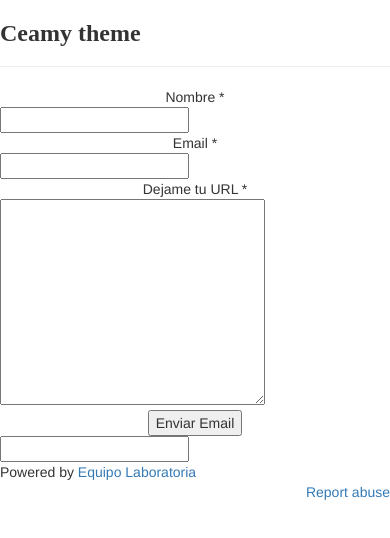
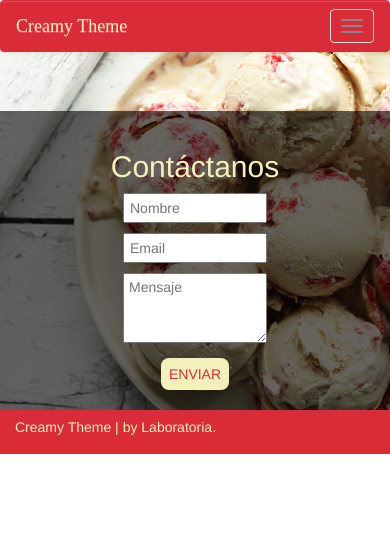
Before and after one commit to RoxsyVq/creamy-theme, a plain HTML site: page contact.html in a window 390 px wide. Drawn offline with nearby package versions, Linux system fonts and the light colour scheme.

Commit message:
modificacion contacto

```diff
--- a/contact.html
+++ b/contact.html
@@ -1,75 +1,74 @@
 <!DOCTYPE html>
 <html lang="en">
 <head>
-	<meta charset="UTF-8">
-	<title>User Testing 360°</title>
-	<link rel="stylesheet" href="css/bootstrap.min.css">
-	  	<link rel="shortcut icon" type="image/x-icon" href="favicon.ico" />
-	  	<meta name="viewport" content="width=device-width, initial-scale=1.0" />
-		<link rel="stylesheet" href="css/icomoon.css">
-		<link rel="stylesheet" href="css/font-awesome.min.css">
+<meta charset="UTF-8">
+<meta name="viewport" content="width=device-width, user-scalable=no, initial-scale=1.0, maximum-scale=1.0, minimum-scale=1.0">
+<link rel="stylesheet" href="https://maxcdn.bootstrapcdn.com/bootstrap/3.3.7/css/bootstrap.min.css" integrity="sha384-BVYiiSIFeK1dGmJRAkycuHAHRg32OmUcww7on3RYdg4Va+PmSTsz/K68vbdEjh4u" crossorigin="anonymous">
+<link rel="stylesheet" href="https://maxcdn.bootstrapcdn.com/bootstrap/3.3.7/css/bootstrap-theme.min.css" integrity="sha384-rHyoN1iRsVXV4nD0JutlnGaslCJuC7uwjduW9SVrLvRYooPp2bWYgmgJQIXwl/Sp" crossorigin="anonymous">
+<link rel="stylesheet" type="text/css" href="contacto/main.css">
+<script src="https://code.jquery.com/jquery-1.12.0.min.js"></script>
+<script src="https://maxcdn.bootstrapcdn.com/bootstrap/3.3.7/js/bootstrap.min.js" integrity="sha384-Tc5IQib027qvyjSMfHjOMaLkfuWVxZxUPnCJA7l2mCWNIpG9mGCD8wGNIcPD7Txa" crossorigin="anonymous"></script>
+<title>Contacto</title>
+</head>
+<body>
+	<div class="cont">
+<!---.................................HEADER -->
+<header>
+
+<nav class="navbar navbar-default">
+ <div class="container">
+   <!-- Brand and toggle get grouped for better mobile display -->
+   <div class="navbar-header">
+     <button type="button" class="navbar-toggle collapsed" data-toggle="collapse" data-target="#bs-example-navbar-collapse-1" aria-expanded="false">
+       <span class="sr-only">Toggle navigation</span>
+       <span class="icon-bar"></span>
+       <span class="icon-bar"></span>
+       <span class="icon-bar"></span>
+     </button>
+     <a class="navbar-brand" href="index.html">Creamy Theme</a>
+   </div>
+
+   <!-- Collect the nav links, forms, and other content for toggling -->
+   <div class="collapse navbar-collapse" id="bs-example-navbar-collapse-1">
 
 
-	  	<link rel="stylesheet" href="css/main.css">
-	  	<script src="http://code.jquery.com/jquery-1.12.0.min.js"></script>
-	  	<link rel="stylesheet" href="css/queries.css">
-	<link rel="stylesheet" href="css/contacto.css">
-</head>
-<body>
-<div class="contacto1">
-					<section id="form " class="w-60 mg">
-						<div class="container">
-							<div id="formulario"class="row">
-								<h3>Ceamy theme</h3>
-								<hr>
-								<div class="row center">
-									<div class="col-xs-12 col-md-4 text-center">Nombre <span>*</span></div>
-									<div class="col-xs-12 col-md-8">
-										<input type="text">
-									</div>
-								</div>
-								<div class="row">
-									<div class="col-xs-12 col-md-4 text-center">Email <span>*</span></div>
-									<div class="col-xs-12 col-md-8">
-										<input type="text">
-									</div>
-								</div>
-								<div class="row">
-									<div class="col-xs-12 col-md-4 text-center">Dejame tu URL <span>*</span></div>
-									<div class="col-xs-12 col-md-8">
-										<textarea name="" id="" cols="30" rows="10"></textarea>
-									</div>
-								</div>
-								<div class="row ">
-									<div class="col-xs-12 col-md-8 col-md-offset-4 text-center">
-										<button>Enviar Email</button>
-									</div>
+     <ul class="nav navbar-nav navbar-right">
+       <li><a href="#how">How to</a></li>
+       <li><a href="#be">Beauty</a></li>
+       <li><a href="html/contact.html">Contact</a></li>
 
-								</div>
-								<div class="row">
+     </ul>
+   </div><!-- /.navbar-collapse -->
+ </div><!-- /.container-flui-->
+</nav>
+</header>
 
-									<div class="col-xs-12 col-md-8 col-md-offset-4">
-										<input id="btn"type="text">
-									</div>
-								</div>
+<div class="opacity">
 
-								<div class="row ">
-									<div class="col-xs-12 col-md-5">
-										Powered by <a href="#">Equipo Laboratoria</a>
-									</div>
-									<div class="col-xs-12 col-md-7 text-right mg-left">
-										<a href="#">Report abuse</a>
-									</div>
-								</div>
-							</div>
-						</div>
-					</section>
-				</div>
-			</div>
+<section class="contactanos ">
+
+       <div class="container">
+				 <h2>Contáctanos</h2>
+				            <form action="">
+				                    <p><input type="text" name="cabeza" placeholder="Nombre"></p>
 
 
+				                    <p><input type="text" name="carta" placeholder="Email"></p>
 
 
-	<script src="js/main.js" type="text/javascript"></script>
+				                    <p><textarea type="text" id="mensaje" placeholder="Mensaje"></textarea></p>
+
+				                   <button type="button">ENVIAR</button>
+				            </form>
+				        </div>
+
+				    </section>
+ </div>
+				    <footer>
+				       <div class="container">
+				           <div class="padding2"><p>Creamy Theme | by Laboratoria.</p></div>
+				  	  </div>
+				   </footer
+</div>
 </body>
 </html>
--- /dev/null
+++ b/contacto/main.css
@@ -0,0 +1,116 @@
+header .navbar {
+margin-bottom:0px;
+}
+
+.navbar-default {
+background: #da2c38;
+border: 1px solid  #da2c38;
+}
+
+.navbar-default .navbar-header a {
+color: #f4f0bb;
+font-family:'Merriweather' ;
+}
+
+.navbar-default .navbar-right li a {
+color: #f4f0bb;
+}
+
+
+
+
+.cont{
+background-image: url("../img/creamy.jpg");
+background-size: cover;
+background-position: center center;
+background-repeat: no-repeat;
+color: #f4f0bb;
+}
+.opacity {
+background-color: rgba(0, 0, 0, 0.6);
+padding: 5% 0;
+margin-top: 15%; }
+
+.contactanos {
+text-align: center;
+}
+
+.contactanos input {
+width: 20%;
+padding: 3px 5px;
+}
+
+.contactanos textarea {
+width: 20%;
+padding: 3px 5px;
+padding-bottom: 25px;
+}
+
+.contactanos button {
+border: none;
+color: #da2c38;
+background: #f4f0bb;
+padding: 6px 8px;
+border-radius: 8px;
+}
+
+footer {
+background-color: #da2c38;
+color: #f4f0bb;
+}
+
+footer .padding2 {
+padding: 2% 0;
+}
+
+
+@media screen and (max-width:1000px)
+{
+.container {
+width: 100%;
+}
+
+.contactanos input {
+width: 30%;
+}
+
+.contactanos textarea {
+width: 30%;
+}
+
+.navbar-default .navbar-header button:focus {
+background: #da2c38;
+}
+
+.navbar-default .navbar-header button:hover {
+background: #da2c38;
+}
+}
+
+@media screen and (max-width:520px)
+{
+.container {
+width: 100%;
+}
+
+.contactanos input {
+width: 40%;
+}
+
+.contactanos textarea {
+width: 40%;
+}
+
+.navbar-default .navbar-right li a {
+color: #da2c38 ;
+}
+
+
+.navbar-default .navbar-header button:focus {
+background: #da2c38;
+}
+
+.navbar-default .navbar-header button:hover {
+background: #da2c38;
+}
+}
--- a/css/main.css
+++ b/css/main.css
@@ -134,6 +134,128 @@ footer p{
 .contacto1{
   background: rgba(255,255,255,0.4);
 }
+/*-----------------------------contacto*/
+body {
+background : #f4f0bb; ;
+}
+
+/*-------------------------------------HEADER*/
+header .navbar {
+margin-bottom:0px;
+}
+
+.navbar-default {
+background: #da2c38;
+border: 1px solid  #da2c38;
+}
+
+.navbar-default .navbar-header a {
+color: #f4f0bb;
+font-family:'Merriweather' ;
+}
+
+.navbar-default .navbar-right li a {
+color: #f4f0bb;
+}
+
+
+
+
+.contactanos {
+background-image: url("../img/creamy.jpg");
+background-size: cover;
+background-position: center center;
+background-repeat: no-repeat;
+color: #f4f0bb;
+}
+.contactanos .opacity {
+background-color: rgba(0, 0, 0, 0.6);
+padding: 5% 0;
+margin-top: 15%; }
+
+.contactanos {
+text-align: center;
+}
+
+.contactanos input {
+width: 20%;
+padding: 3px 5px;
+}
+
+.contactanos textarea {
+width: 20%;
+padding: 3px 5px;
+padding-bottom: 25px;
+}
+
+.contactanos button {
+border: none;
+color: #da2c38;
+background: #f4f0bb;
+padding: 6px 8px;
+border-radius: 8px;
+}
+
+footer {
+background-color: #da2c38;
+color: #f4f0bb;
+}
+
+footer .padding2 {
+padding: 2% 0;
+}
+
+
+@media screen and (max-width:1000px)
+{
+.container {
+width: 100%;
+}
+
+.contactanos input {
+width: 30%;
+}
+
+.contactanos textarea {
+width: 30%;
+}
+
+.navbar-default .navbar-header button:focus {
+background: #da2c38;
+}
+
+.navbar-default .navbar-header button:hover {
+background: #da2c38;
+}
+}
+
+@media screen and (max-width:520px)
+{
+.container {
+width: 100%;
+}
+
+.contactanos input {
+width: 40%;
+}
+
+.contactanos textarea {
+width: 40%;
+}
+
+.navbar-default .navbar-right li a {
+color: #da2c38 ;
+}
+
+
+.navbar-default .navbar-header button:focus {
+background: #da2c38;
+}
+
+.navbar-default .navbar-header button:hover {
+background: #da2c38;
+}
+}
 /*---------------------fin*/
 @media screen and (max-width:700px)  {
   .hero{
```
Also changed, not shown: index.html (+1 -1 lines).
